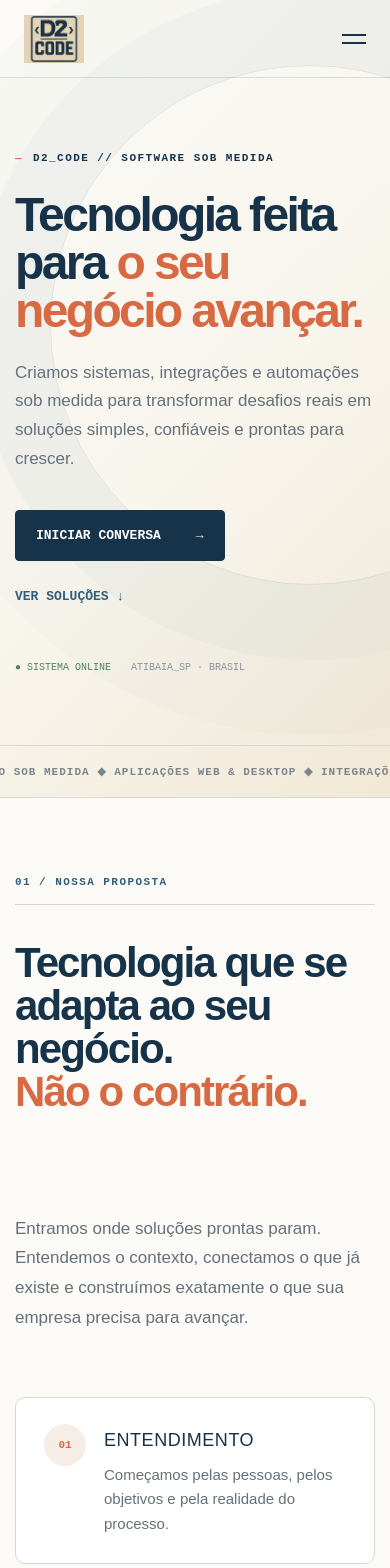
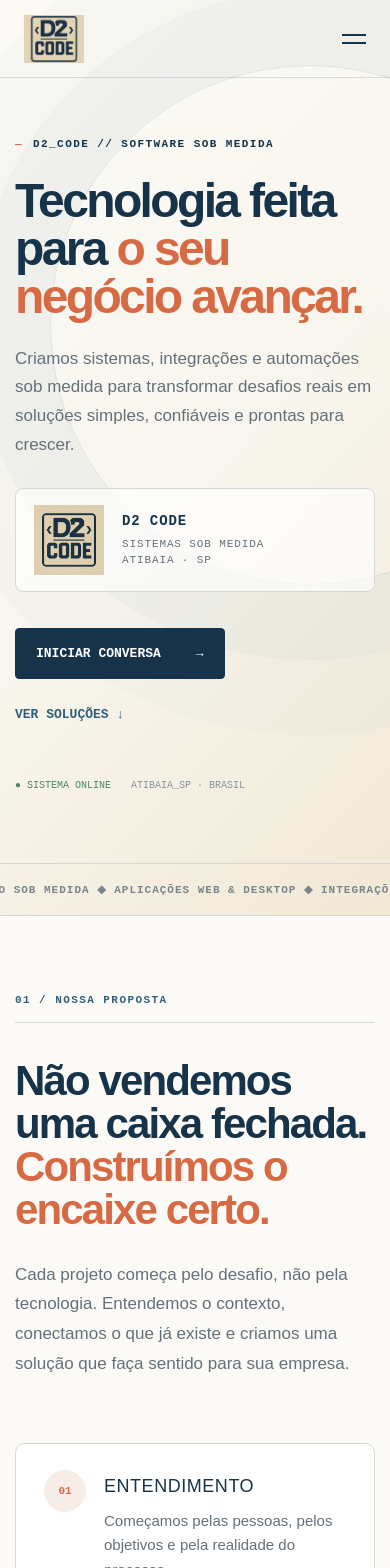
Before and after one commit to d2codesistemas/d2code-site, a Next.js app: page / in a window 390 px wide. Shown: the top 1568 px of the page. Built offline with nearby package versions, Linux system fonts and the light colour scheme.

Commit message:
Improve mobile brand presence and messaging

```diff
--- a/app/globals.css
+++ b/app/globals.css
@@ -51,3 +51,15 @@ header nav{font-size:12px;gap:28px}
   .kicker,.section-label{font-size:11px}
   .status{font-size:10px;flex-wrap:wrap}
 }
+.mobile-signature{display:none}
+@media(max-width:900px){
+  .big-copy{gap:28px}
+}
+@media(max-width:580px){
+  .mobile-signature{display:flex;align-items:center;gap:18px;margin:28px 0 4px;padding:16px 18px;border:1px solid var(--line);border-radius:8px;background:#ffffffa8}
+  .mobile-signature .logo{width:70px;mix-blend-mode:multiply}
+  .mobile-signature p{margin:0;display:flex;flex-direction:column;gap:6px;font:11px/1.45 "Courier New",monospace;letter-spacing:.08em;text-align:left}
+  .mobile-signature strong{font-size:14px;color:var(--navy)}
+  .mobile-signature span{color:var(--muted)}
+  .hero-layout{padding-top:58px}
+}
--- a/app/page.tsx
+++ b/app/page.tsx
@@ -39,6 +39,7 @@ export default function Home() {
           <p className="kicker">D2_CODE // SOFTWARE SOB MEDIDA</p>
           <h1>Tecnologia feita para <span>o seu negócio avançar.</span></h1>
           <p className="lead">Criamos sistemas, integrações e automações sob medida para transformar desafios reais em soluções simples, confiáveis e prontas para crescer.</p>
+          <div className="mobile-signature"><Logo /><p><strong>D2 CODE</strong><span>SISTEMAS SOB MEDIDA<br />ATIBAIA · SP</span></p></div>
           <div className="actions"><a className="btn" href="#contato">INICIAR CONVERSA <b>→</b></a><a className="plain" href="#servicos">VER SOLUÇÕES ↓</a></div>
           <div className="status"><span>● SISTEMA ONLINE</span><span>ATIBAIA_SP · BRASIL</span></div>
         </div>
@@ -56,7 +57,7 @@ export default function Home() {
     <section className="section proposition">
       <div className="container">
         <div className="section-label">01 / NOSSA PROPOSTA</div>
-        <div className="big-copy"><h2>Tecnologia que se adapta ao seu negócio.<br /><span>Não o contrário.</span></h2><p>Entramos onde soluções prontas param. Entendemos o contexto, conectamos o que já existe e construímos exatamente o que sua empresa precisa para avançar.</p></div>
+        <div className="big-copy"><h2>Não vendemos uma caixa fechada.<br /><span>Construímos o encaixe certo.</span></h2><p>Cada projeto começa pelo desafio, não pela tecnologia. Entendemos o contexto, conectamos o que já existe e criamos uma solução que faça sentido para sua empresa.</p></div>
         <div className="value-cards">
           {[["ENTENDIMENTO","Começamos pelas pessoas, pelos objetivos e pela realidade do processo."],["CONEXÃO","Software, plataformas e dados no mesmo fluxo de informação."],["CONFIANÇA","Soluções claras, sustentáveis e preparadas para evoluir com a empresa."]].map((v,i)=><article key={v[0]}><span>0{i+1}</span><div><h3>{v[0]}</h3><p>{v[1]}</p></div></article>)}
         </div>
```
